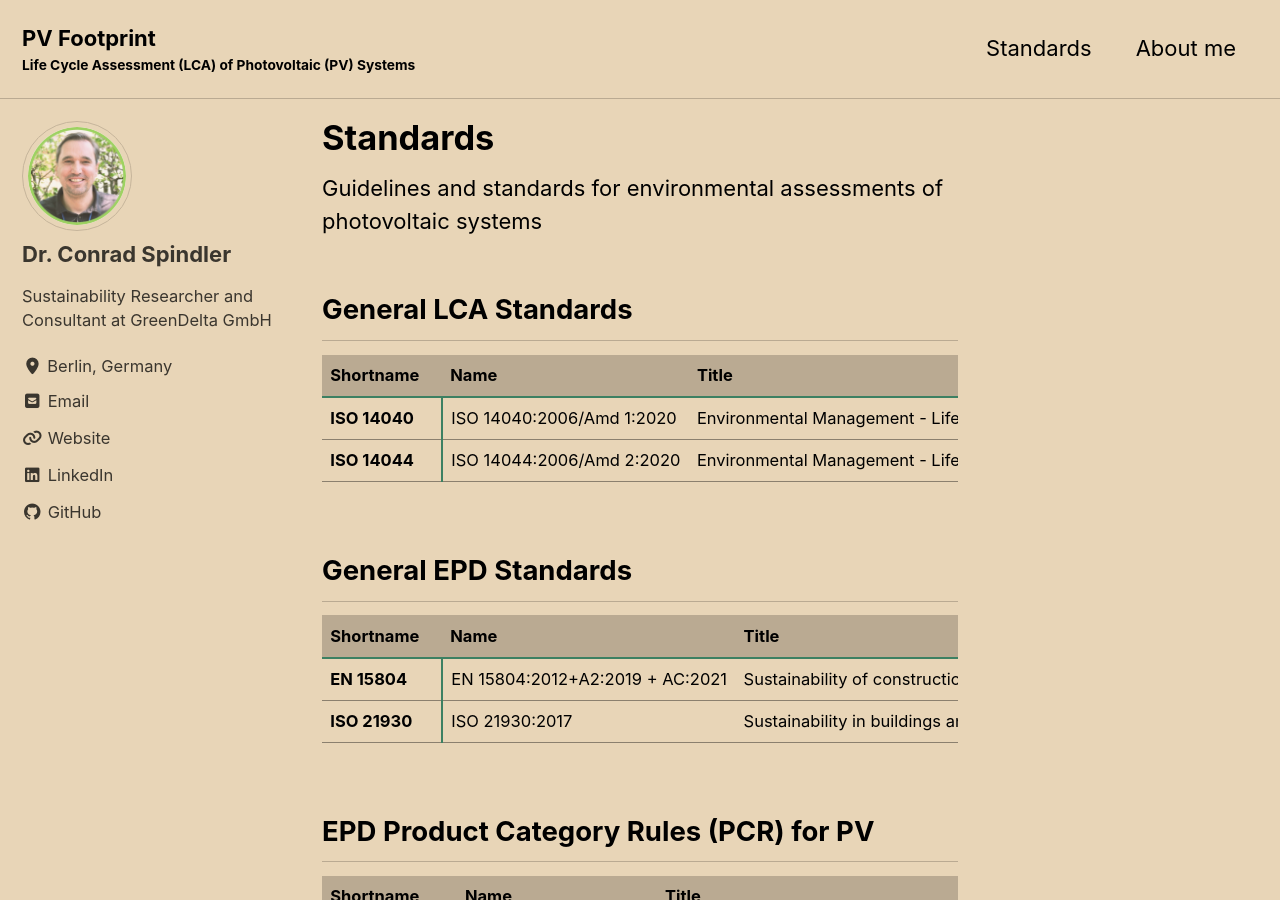
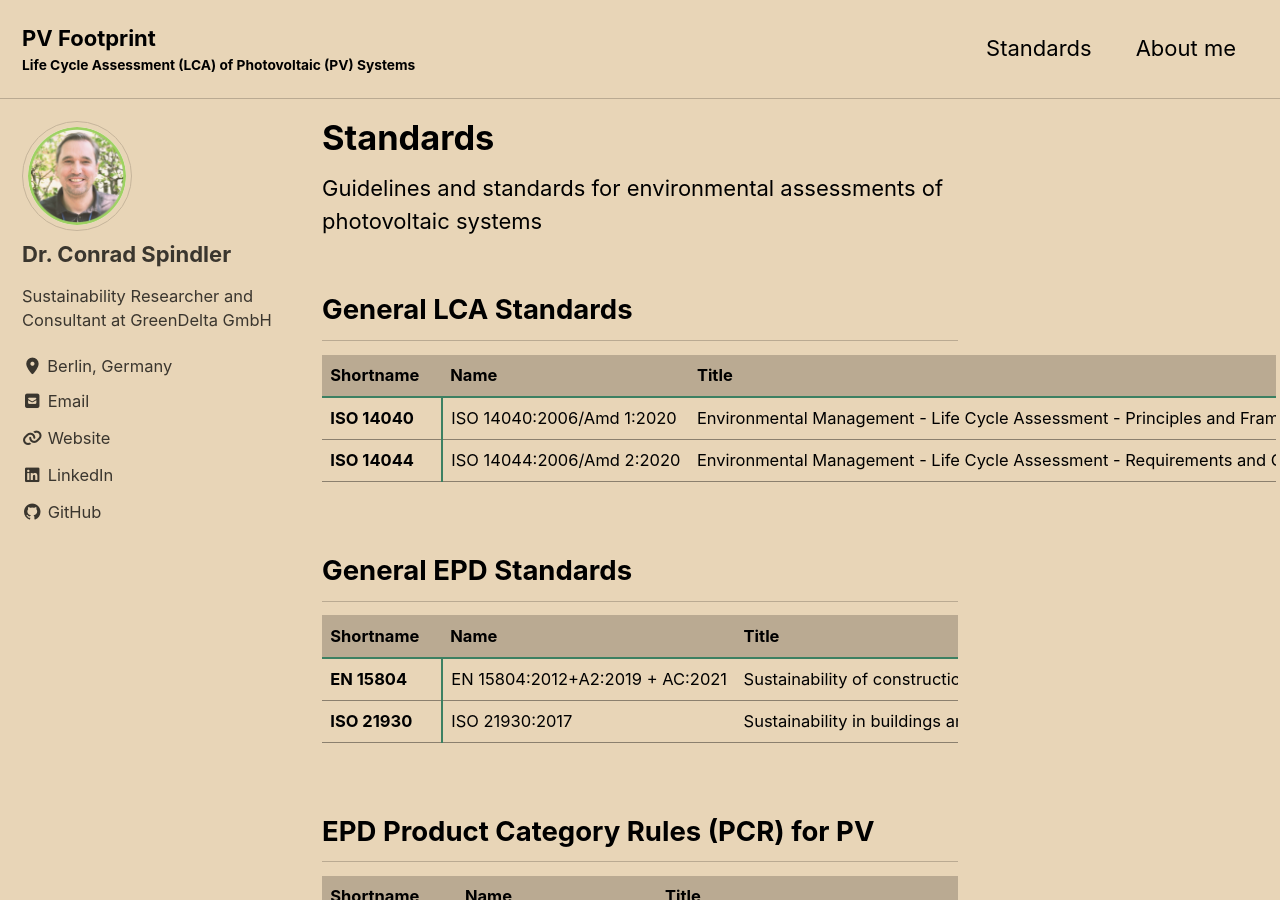
Before and after one commit to conradspindler/pv_footprint, a Jekyll site: the page built from _pages/standards.md, in a window 1280 px wide and 900 px high. Built offline with Jekyll 4.4.1, drawn with Linux system fonts in a browser that asks for light colours; cached includes are drawn as plain includes.

Commit message:
Adjust table container width in standards.md

```diff
--- a/_pages/standards.md
+++ b/_pages/standards.md
@@ -9,7 +9,7 @@ Guidelines and standards for environmental assessments of photovoltaic systems
 
 ## General LCA Standards
 
-<div style="overflow: auto; max-height: 600px; width: 100%; max-width: 100%; margin-bottom: 20px;">
+<div style="overflow: auto; max-height: 600px; width: 150%; margin-bottom: 20px;">
   <table style="width: 100%; table-layout: auto;">
     <thead>
       <tr>
```
